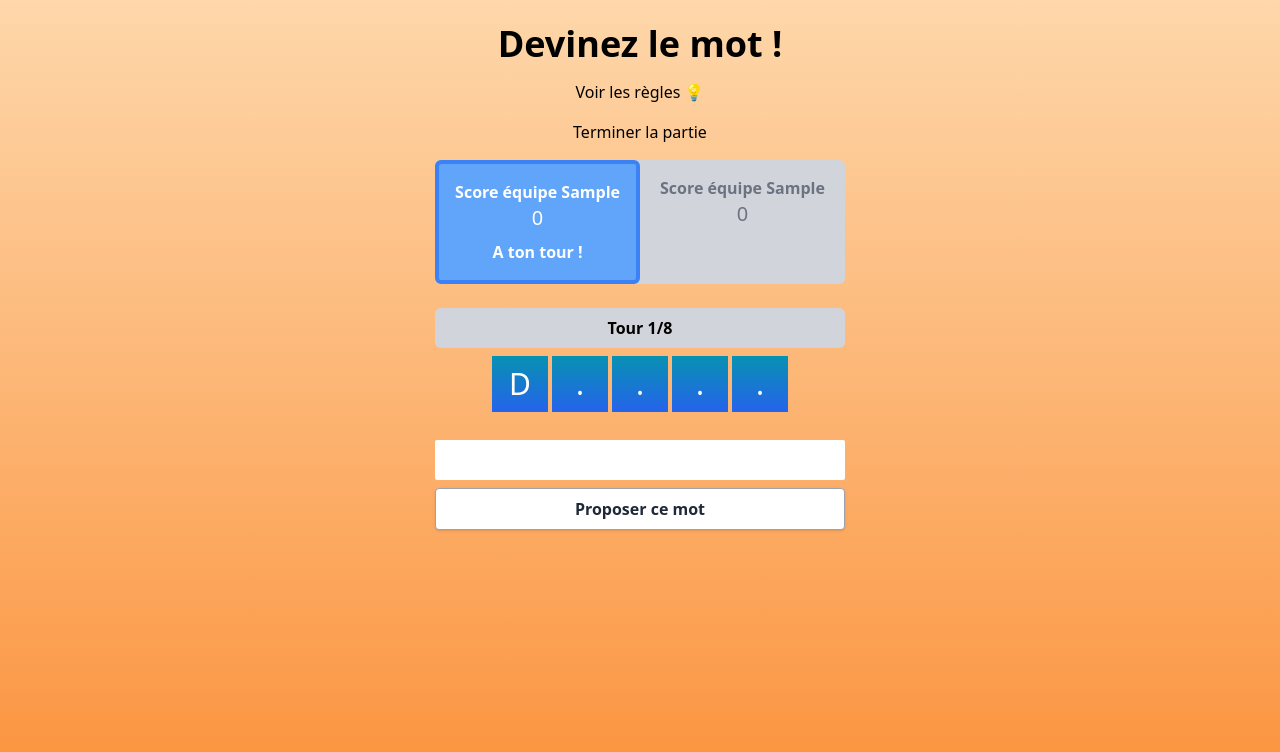
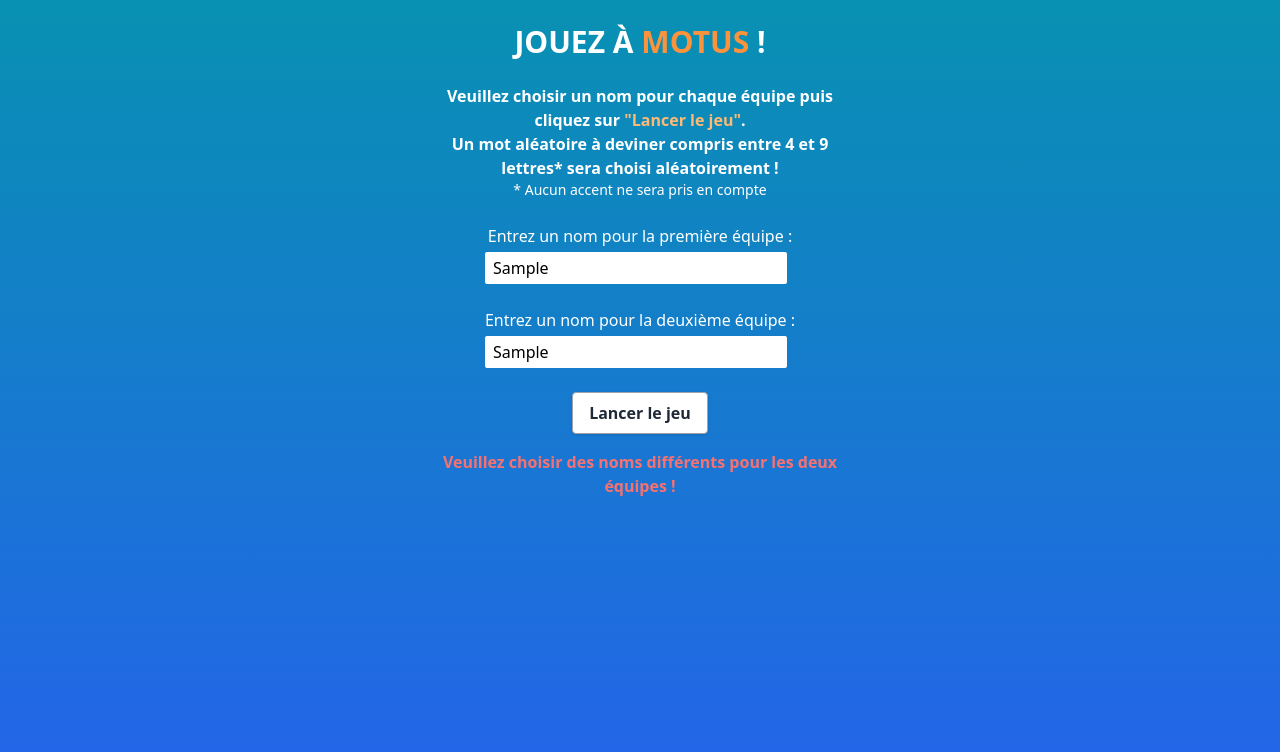
Before and after one commit to witzkvn/20230323_motus_v2, a React (Create React App) app: page / in a window 1280 px wide. Both pictures are taken after typing "Sample", "Sample" into the empty fields and a click on the button "Lancer le jeu". Shown: the top 752 px of the page. Built offline with nearby package versions, Linux system fonts and the light colour scheme.

Commit message:
blocage meme nom equipes et ajout gestion essais sur meme mot

```diff
--- a/src/components/Home.jsx
+++ b/src/components/Home.jsx
@@ -1,3 +1,4 @@
+import { useState } from "react";
 import { useRecoilState } from "recoil";
 import { teamADataState, teamBDataState } from "../atoms/teams/teamsDataState";
 import Button from "./Button";
@@ -5,15 +6,25 @@
 const Home = ({ setIsReady }) => {
     const [teamAData, setTeamAData] = useRecoilState(teamADataState);
     const [teamBData, setTeamBData] = useRecoilState(teamBDataState);
+    const [isSameNameError, setIsSameNameError] = useState(false);
 
     const setupGame = async (e) => {
         e.preventDefault();
-        setIsReady(true);
+        setIsSameNameError(false);
+
+        if (
+            teamAData.name.trim().toLowerCase() ===
+            teamBData.name.trim().toLowerCase()
+        ) {
+            setIsSameNameError(true);
+        } else {
+            setIsReady(true);
+        }
     };
 
     return (
         <div className=" bg-gradient-to-b from-cyan-600 to-blue-600">
-            <div className="max-w-sm h-screen mx-auto text-white flex items-center flex-col text-center py-6 px-2">
+            <div className="w-[28rem] h-screen mx-auto text-white flex items-center flex-col text-center py-6 px-2">
                 <h1 className="mb-6 text-2xl font-bold uppercase md:text-3xl">
                     Jouez à{" "}
                     <span className="font-bold text-orange-400">Motus</span> !
@@ -64,6 +75,12 @@
                     </div>
                     <Button>Lancer le jeu</Button>
                 </form>
+                {isSameNameError && (
+                    <p className="text-red-400 font-bold mt-4">
+                        Veuillez choisir des noms différents pour les deux
+                        équipes !
+                    </p>
+                )}
             </div>
         </div>
     );
--- a/src/components/Play.jsx
+++ b/src/components/Play.jsx
@@ -33,6 +33,7 @@
     const [guessValue, setGuessValue] = useState("");
     const [rulesTabOpen, setRulesTabOpen] = useState(false);
     const [confirmEndGameOpen, setConfirmEndGameOpen] = useState(false);
+    const [tryNumber, setTryNumber] = useState(1);
 
     const generateNewWordToGuess = useCallback(async () => {
         const randomWord = await getRandomWord();
@@ -88,6 +89,9 @@
         };
 
         setUserGuess([userGuessArray]);
+
+        // set number of try to the first try
+        setTryNumber(1);
     }, [
         setOnlyGoodLetterGuessed,
         setUserGuess,
@@ -201,18 +205,31 @@
         }
 
         setRound((prev) => prev + 1);
+
+        // if the current team failed 8 consecutives rounds, it's the othe team turn to try for 8 rounds
+        if (round === 7) {
+            setIsTeamATurn((prev) => !prev);
+            setRound(0);
+
+            // delete all previous user guesses and keep actual good letters guessed
+            setUserGuess([[...onlyGoodLetterGuessed]]);
+
+            setTryNumber((prev) => prev + 1);
+
+            // if it's 3rd try (meaning team A and team B tried), reset game for new word
+            if (tryNumber === 3) {
+                resetGame(false);
+            }
+        }
     };
 
     const handleEndGame = () => {
         resetGame(true);
     };
 
-    // si round === 8 message d'échec, passage à l'autre équipe. Reset userguess mais tjrs afficher le onlyGoodLetters
-    // si aucune des deux équipes ne trouve, reset le game nouveau mot
-
     return (
         <div className="w-full bg-gradient-to-b from-orange-200 to-orange-400">
-            <div className="max-w-max mx-auto">
+            <div className="mx-auto px-4 md:w-[38rem]">
                 <div className="App min-h-screen flex items-center flex-col text-center py-6 px-2">
                     <h1 className="text-4xl mb-4 font-bold">
                         Devinez le mot !
@@ -292,7 +309,8 @@
                         Tour {round + 1}/8
                     </div>
                     <div className="mb-6">
-                        {userGuess.map((guess, index) => {
+                        {userGuess ? (
+                            userGuess.map((guess, index) => {
                                 if (round > 0 && index === 0) {
                                     return null;
                                 } else {
@@ -310,7 +328,10 @@
                                         </div>
                                     );
                                 }
-                        })}
+                            })
+                        ) : (
+                            <p className="my-2 text-center">Chargement...</p>
+                        )}
                         {round !== 0 && onlyGoodLetterGuessed && (
                             <div className="flex mb-1">
                                 {onlyGoodLetterGuessed.map((letter, index) => (
```
Lines whose indentation alone changed are shown as unchanged.
